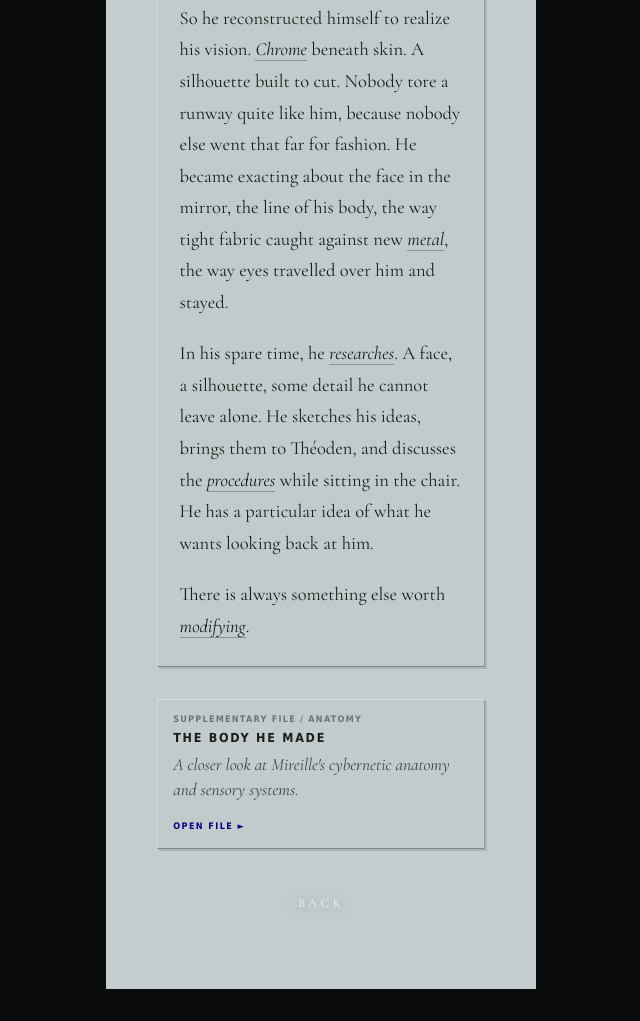
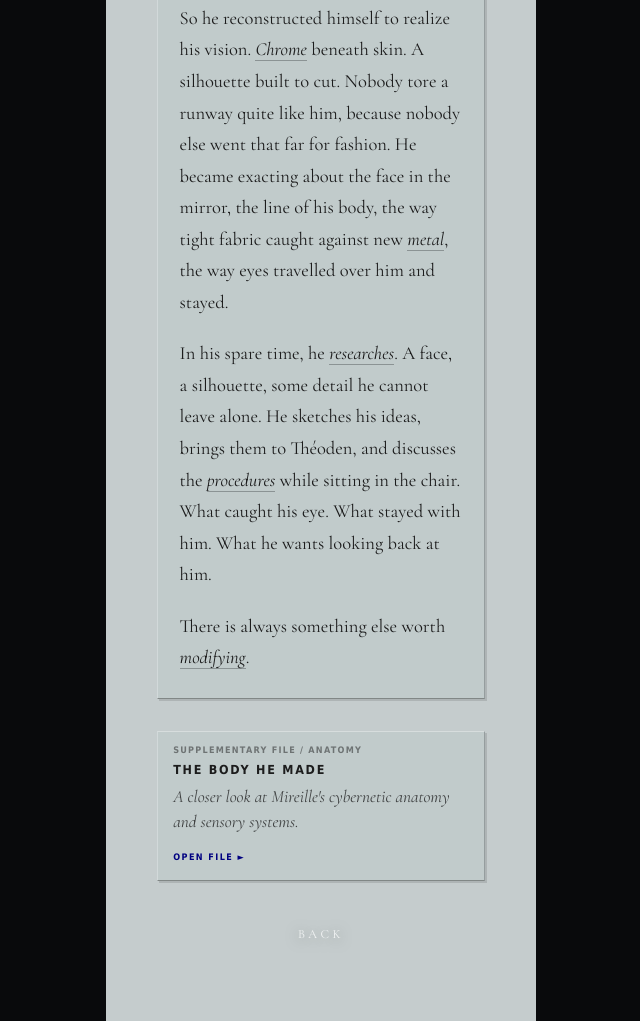
Before and after one commit to mauvelita/carrd, a plain HTML site: page making.html in a window 1280 px wide. Shown: the part 1161-2182 px from the top of the page, without its empty margins (319-959 px from the left). Before the commit the page ends 2150 px from the top, so only its background shows below. Drawn offline with nearby package versions, Linux system fonts and the light colour scheme.

Commit message:
Update making.html

```diff
--- a/making.html
+++ b/making.html
@@ -101,7 +101,7 @@
       <p data-reveal>He fell in love with it the way hopeless souls fall into <span class="mark">religion</span>. Dressing-room heat clung to his skin. Powder settled into the hollow of his throat. Tight fabric pulled against his body. Music throbbed through the walls while he waited for his name, pulse high, mouth dry, already half-gone for the <span class="mark">applause</span>.</p>
       <p data-reveal>Winning was never quite enough. He desired <span class="mark">perfection</span>. He wanted to be unforgettable, strange enough in his beauty to leave people unsettled. Fashion became <span class="mark">ritual</span>. Then the body did. <span class="mark">Théoden</span> was a scientist with an appetite for experimentation, and he saw more possibility in Mireille than a conventional body could offer. If something could be perfected, leaving it alone felt like cowardice.</p>
       <p data-reveal>So he reconstructed himself to realize his vision. <span class="mark">Chrome</span> beneath skin. A silhouette built to cut. Nobody tore a runway quite like him, because nobody else went that far for fashion. He became exacting about the face in the mirror, the line of his body, the way tight fabric caught against new <span class="mark">metal</span>, the way eyes travelled over him and stayed.</p>
-<p data-reveal>In his spare time, he <span class="mark">researches</span>. A face, a silhouette, some detail he cannot leave alone. He sketches his ideas, brings them to Théoden, and discusses the <span class="mark">procedures</span> while sitting in the chair. He has a particular idea of what he wants looking back at him.</p>
+<p data-reveal>In his spare time, he <span class="mark">researches</span>. A face, a silhouette, some detail he cannot leave alone. He sketches his ideas, brings them to Théoden, and discusses the <span class="mark">procedures</span> while sitting in the chair. What caught his eye. What stayed with him. What he wants looking back at him.</p>
       <p data-reveal>There is always something else worth <span class="mark">modifying</span>.</p>
     </article>
 
```
